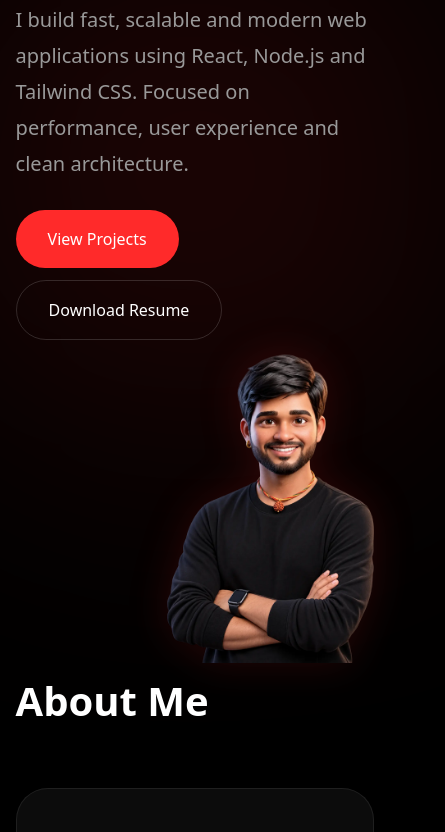
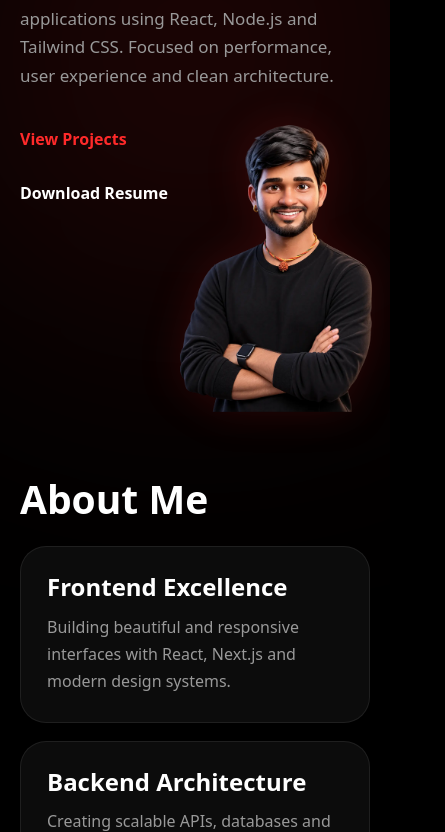
Before and after one commit to prashanthbingi949/my-portfolio, a plain HTML site: page index.html in a window 390 px wide. Shown: the part 330-1162 px from the top of the page, 445 px wide, since content can reach past the window. Drawn offline with Linux system fonts and the light colour scheme.

Commit message:
Update hero section styles and structure
Refactor hero section layout and styles for responsiveness.

```diff
--- a/index.html
+++ b/index.html
@@ -6,6 +6,7 @@
 
 <title>Developer Portfolio</title>
 <meta name="description" content="Full Stack Developer Portfolio">
+
 
 <style>
 :root{
@@ -132,6 +133,19 @@ section{
   transform:translate(-50%,-50%);
 }
 
+.hero-wrapper{
+  display:grid;
+  grid-template-columns:minmax(0,1fr) 460px;
+  align-items:center;
+  gap:40px;
+  position:relative;
+  z-index:2;
+}
+
+.hero-content{
+  min-width:0;
+}
+
 .hero-subtitle{
   color:var(--accent);
   letter-spacing:2px;
@@ -165,26 +179,11 @@ section{
   flex-wrap:wrap;
 }
 
-.hero-wrapper{
-  display:flex;
-  align-items:center;
-  justify-content:space-between;
-  gap:60px;
-  position:relative;
-  z-index:2;
-}
-
-.hero-content{
-  flex:1;
-  min-width:0;
-}
-
 .hero-avatar{
-  flex:0 0 460px;
   display:flex;
   justify-content:flex-end;
+  align-items:center;
   perspective:1000px;
-  align-self:center;
 }
 
 .hero-avatar img{
@@ -318,9 +317,27 @@ footer{
 }
 
 @media(max-width:900px){
+
+  html,
+  body{
+    width:100%;
+    min-width:100%;
+    max-width:100%;
+    overflow-x:hidden;
+  }
+
+  .container{
+    width:100%;
+    max-width:100%;
+    margin:0 auto;
+    padding-left:20px;
+    padding-right:20px;
+  }
+
   .grid-2,
   .grid-3{
     grid-template-columns:1fr;
+    gap:18px;
   }
 
   .nav-links{
@@ -328,45 +345,179 @@ footer{
   }
 
   section{
-    padding:90px 0;
+    width:100%;
+    padding:56px 0;
   }
 
   .hero{
+    width:100%;
     padding-top:100px;
-    padding-bottom:10px;
+    padding-bottom:24px;
+  }
+
+  #about{
+    padding-top:40px;
   }
 
   .hero-wrapper{
-    flex-direction:column;
-    align-items:stretch;
-    gap:18px;
+    display:block;
+    width:100%;
+    max-width:100%;
+    position:relative;
   }
 
   .hero-content{
     width:100%;
+    max-width:100%;
+    padding-bottom:150px;
+  }
+
+  .hero-subtitle{
+    font-size:12px;
+    margin-bottom:16px;
+  }
+
+  .hero h1{
+    max-width:100%;
+    font-size:clamp(48px,14vw,72px);
+    line-height:.92;
+    letter-spacing:-1.2px;
+    overflow-wrap:normal;
+  }
+
+  .hero p{
+    max-width:100%;
+    margin-top:22px;
+    font-size:17px;
+    line-height:1.7;
   }
 
   .hero-buttons{
+    width:auto;
     flex-direction:column;
     align-items:flex-start;
-    gap:12px;
-    margin-top:28px;
+    gap:10px;
+    margin-top:26px;
+  }
+
+  /* Mobile: turn the CTA pills into lightweight text links */
+  .hero-buttons .btn{
+    width:auto;
+    padding:0;
+    min-height:44px;
+    background:transparent;
+    border:0;
+    border-radius:0;
+    box-shadow:none;
+    font-size:16px;
+    font-weight:600;
+    justify-content:flex-start;
+  }
+
+  .hero-buttons .btn-primary{
+    color:var(--accent);
+  }
+
+  .hero-buttons .btn-primary:hover{
+    transform:none;
+    box-shadow:none;
+  }
+
+  .hero-buttons .btn-secondary{
+    color:var(--text);
+  }
+
+  .hero-buttons .btn:hover{
+    transform:translateX(3px);
+    text-decoration:underline;
+    text-underline-offset:4px;
+  }
+
+  .hero-content{
+    padding-bottom:200px;
   }
 
   .hero-avatar{
-    flex:0 0 auto;
-    width:100%;
+    position:absolute;
+    right:18px;
+    bottom:4px;
+    width:195px;
+    max-width:195px;
+    display:flex;
     justify-content:flex-end;
-    margin-top:-10px;
+    align-items:flex-end;
   }
 
   .hero-avatar img{
-    width:210px;
-    max-width:55vw;
+    width:195px;
+    max-width:195px;
+    height:auto;
+  }
+
+  .section-title{
+    font-size:clamp(38px,10vw,52px);
+    line-height:1;
+    margin-bottom:28px;
+  }
+
+  .card{
+    padding:26px;
+    border-radius:26px;
+  }
+
+  .card h3{
+    font-size:24px;
+    line-height:1.2;
+    margin-bottom:12px;
+  }
+
+  .card p{
+    font-size:16px;
+    line-height:1.7;
+  }
+
+  .project-image{
+    height:180px;
+    border-radius:20px;
+    margin-bottom:20px;
+  }
+
+  .tech-stack{
+    gap:10px;
+  }
+
+  .tech{
+    padding:11px 17px;
+  }
+
+  .cta-box{
+    padding:42px 24px;
+    border-radius:28px;
+  }
+
+  .cta-box p{
+    margin:16px auto 28px;
+    line-height:1.7;
+  }
+
+  footer{
+    padding:28px 0;
+  }
+
+  .footer-inner{
+    align-items:flex-start;
+  }
+
+  .footer-links{
+    flex-wrap:wrap;
+    gap:14px;
   }
 }
 </style>
+
 </head>
+
+
 
 <body>
 
@@ -384,6 +535,7 @@ footer{
     <a href="#contact" class="btn btn-primary">Let's Talk</a>
   </div>
 </nav>
+
 
 <section class="hero">
   <div class="glow"></div>
@@ -425,6 +577,7 @@ footer{
 
   </div>
 </section>
+
 
 <section id="about">
   <div class="container">
@@ -600,8 +753,60 @@ reveals.forEach(el => observer.observe(el));
 <script>
 const avatar = document.querySelector('.hero-avatar img');
 
-if(avatar && window.matchMedia('(pointer:fine)').matches){
+if(avatar){
+
   avatar.addEventListener('mousemove',(e)=>{
+
+    const rect = avatar.getBoundingClientRect();
+
+    const x = e.clientX - rect.left;
+    const y = e.clientY - rect.top;
+
+    const rotateY = ((x / rect.width) - 0.5) * 18;
+    const rotateX = ((y / rect.height) - 0.5) * -18;
+
+    avatar.style.transform =
+      `perspective(1000px)
+       rotateX(${rotateX}deg)
+       rotateY(${rotateY}deg)
+       scale(1.04)`;
+  });
+
+  avatar.addEventListener('mouseleave',()=>{
+
+    avatar.style.transform =
+      'perspective(1000px) rotateX(0) rotateY(0) scale(1)';
+  });
+}
+</script>
+
+</body>
+</html>
+
+
+<script>
+const reveals = document.querySelectorAll('.reveal');
+
+if ('IntersectionObserver' in window) {
+  const observer = new IntersectionObserver(entries => {
+    entries.forEach(entry => {
+      if(entry.isIntersecting){
+        entry.target.classList.add('show');
+      }
+    });
+  });
+
+  reveals.forEach(el => observer.observe(el));
+} else {
+  reveals.forEach(el => el.classList.add('show'));
+}
+</script>
+
+<script>
+const avatar = document.querySelector('.hero-avatar img');
+
+if (avatar && window.matchMedia('(pointer:fine)').matches) {
+  avatar.addEventListener('mousemove', (e) => {
     const rect = avatar.getBoundingClientRect();
     const x = e.clientX - rect.left;
     const y = e.clientY - rect.top;
@@ -613,7 +818,7 @@ if(avatar && window.matchMedia('(pointer:fine)').matches){
       `perspective(1000px) rotateX(${rotateX}deg) rotateY(${rotateY}deg) scale(1.04)`;
   });
 
-  avatar.addEventListener('mouseleave',()=>{
+  avatar.addEventListener('mouseleave', () => {
     avatar.style.transform =
       'perspective(1000px) rotateX(0) rotateY(0) scale(1)';
   });
```
